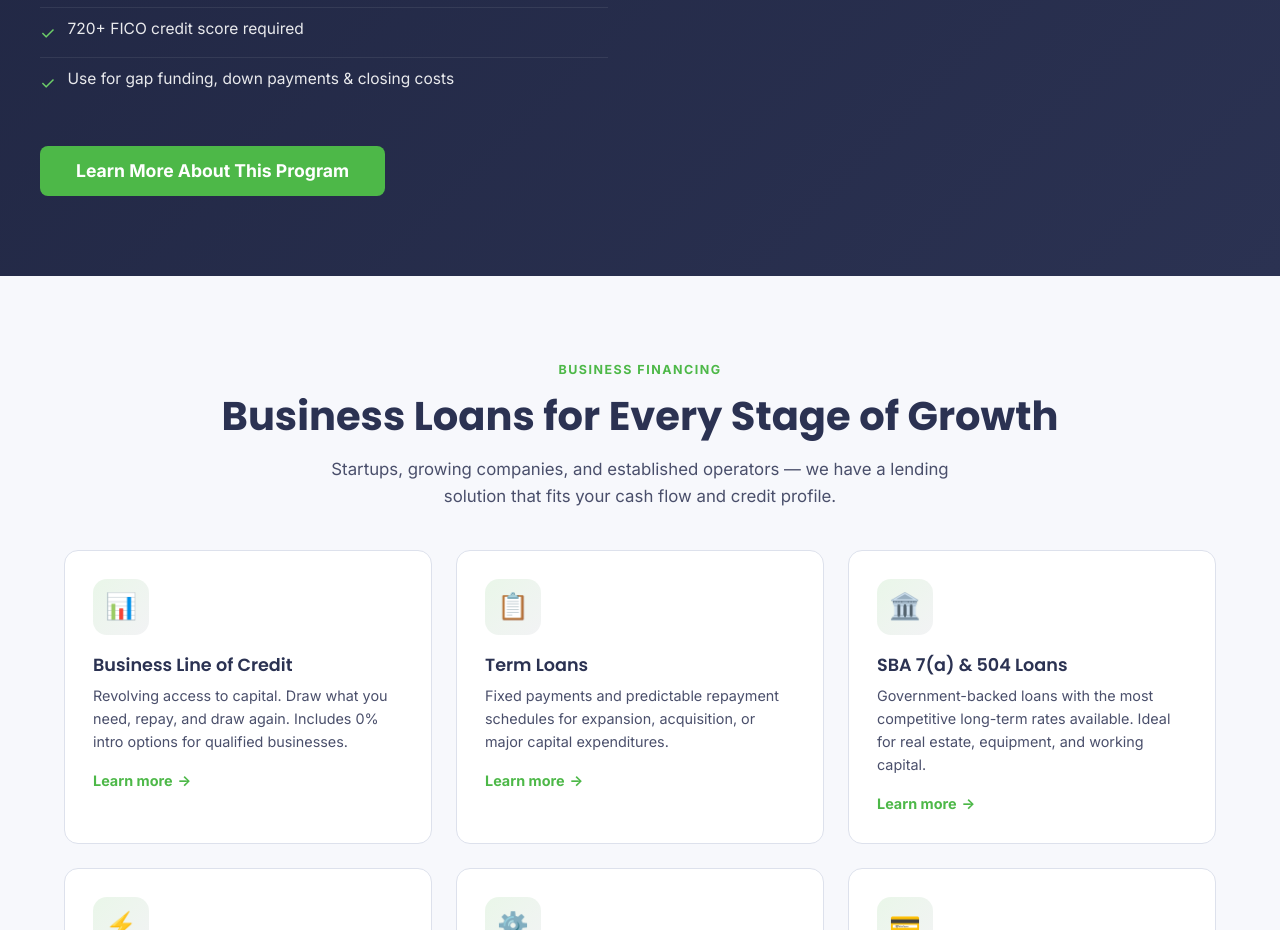
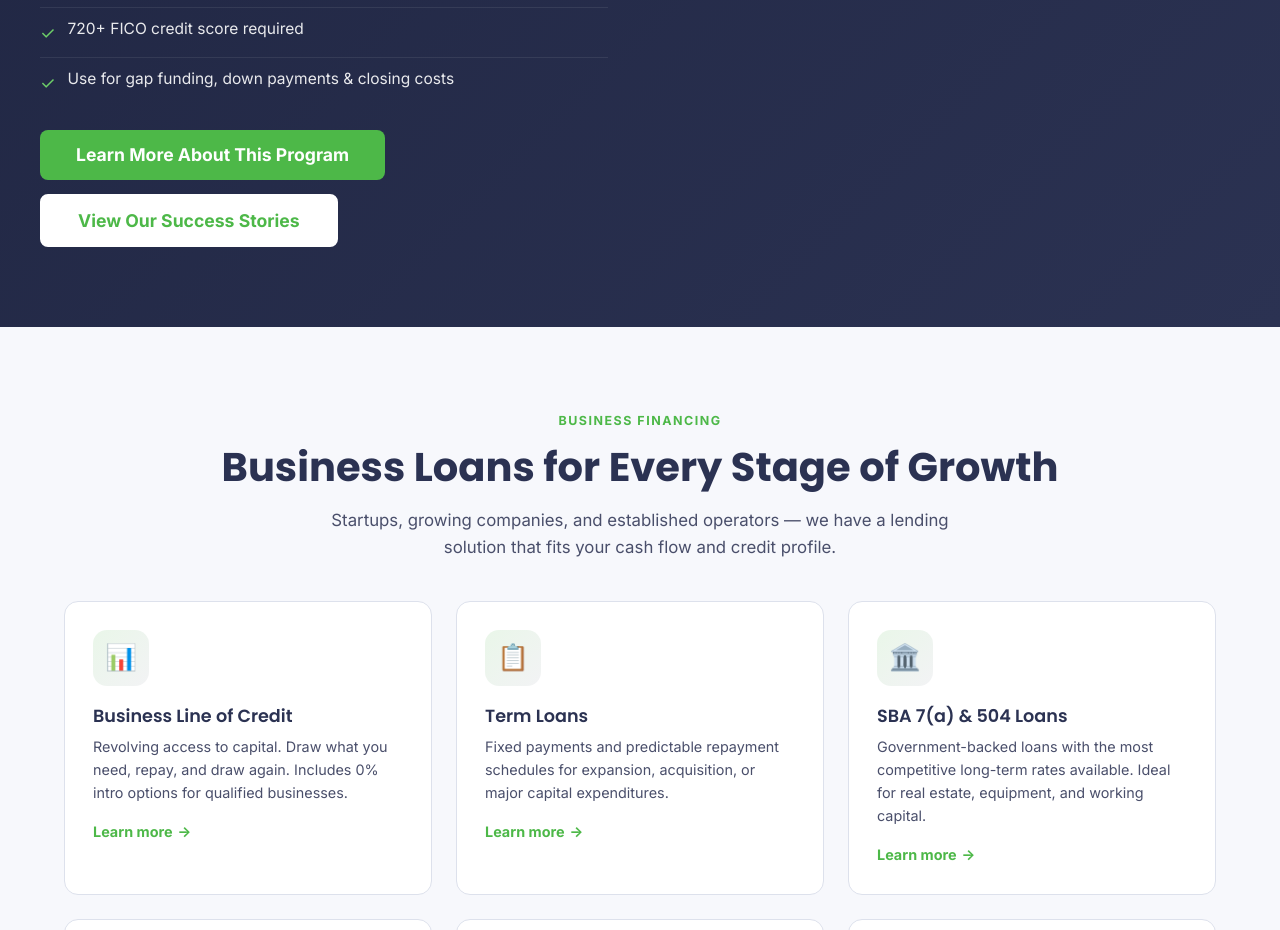
Before and after one commit to swiftlinecapital/swift-line-capital, a plain HTML site: page index.html in a window 1280 px wide. Shown: the part 3464-4394 px from the top of the page. Drawn offline with Linux system fonts and the light colour scheme; a script that the page names is missing.

Commit message:
Add View Our Success Stories button to 0% stacking section

```diff
--- a/index.html
+++ b/index.html
@@ -199,7 +199,10 @@
         <li><span class="benefit-icon">✓</span> 720+ FICO credit score required</li>
         <li><span class="benefit-icon">✓</span> Use for gap funding, down payments &amp; closing costs</li>
       </ul>
-      <a href="/credit-card-stacking/" class="btn btn-green btn-lg" style="margin-top:1rem;">Learn More About This Program</a>
+      <div class="btn-group" style="display:flex;gap:.85rem;flex-wrap:wrap;margin-top:1rem;">
+        <a href="/credit-card-stacking/" class="btn btn-green btn-lg">Learn More About This Program</a>
+        <a href="/reviews/" class="btn btn-lg" style="background:#fff;color:var(--green);border:2px solid #fff;">View Our Success Stories</a>
+      </div>
     </div>
     <div>
       <div class="stat-cards">
```
